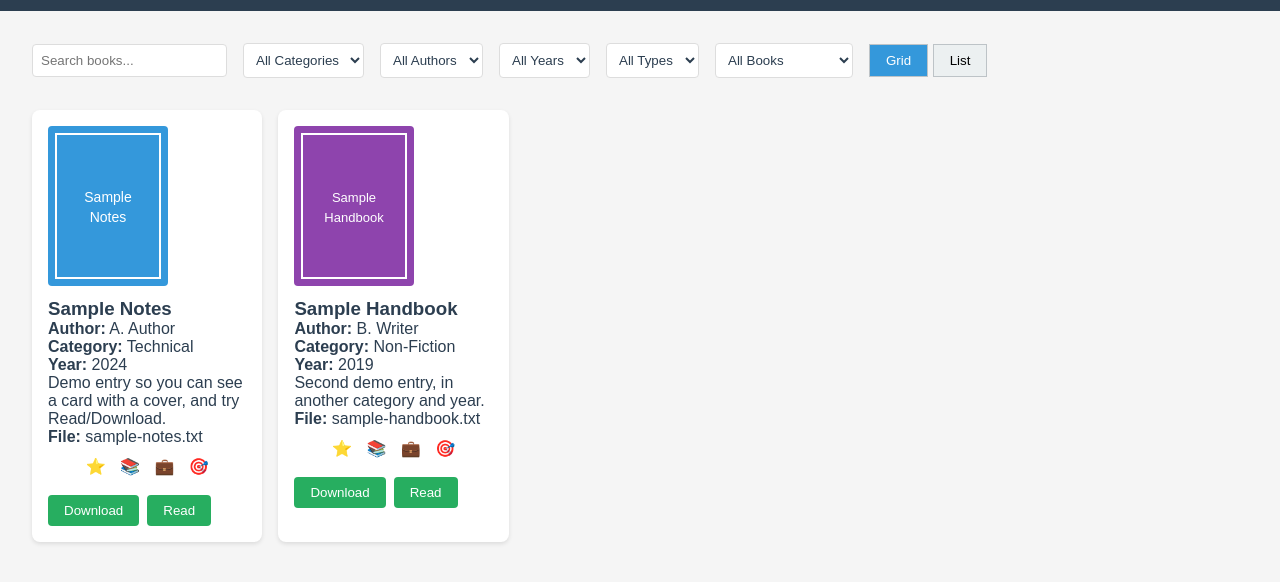
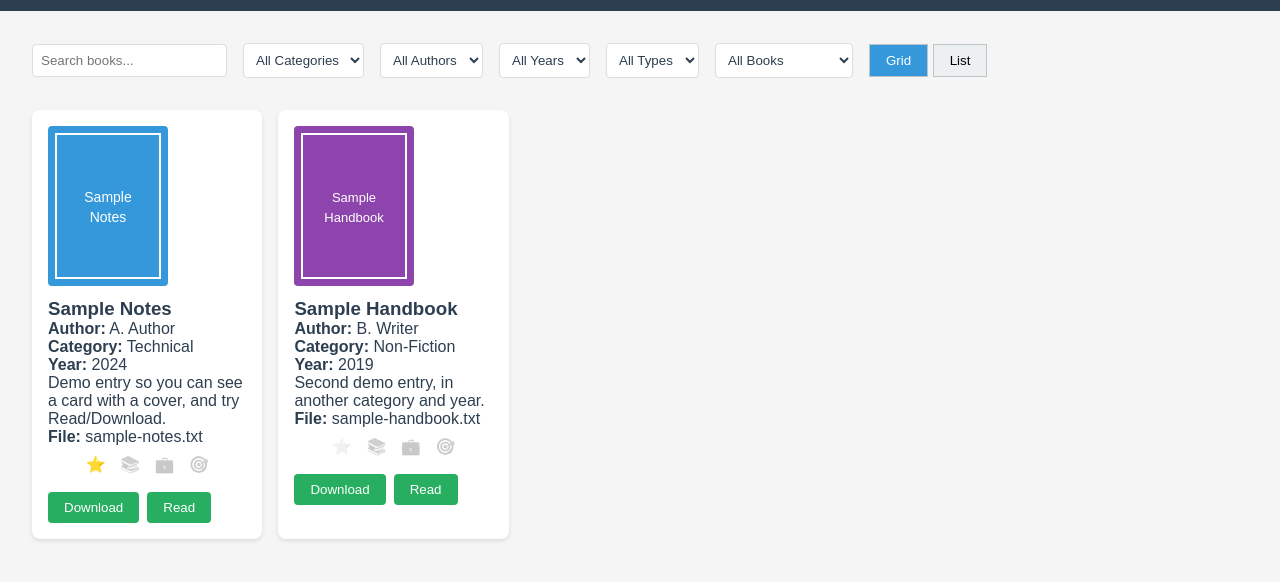
Before and after one commit to maxsdtgv/ebook-library, a plain HTML site: page index.html in a window 1280 px wide. Shown: the part 90-672 px from the top of the page. Drawn offline with Linux system fonts and the light colour scheme.

Commit message:
Make the tag buttons visibly react to clicks
The buttons did work — a click toggled the tag in the catalogue — but nothing
changed on screen, so they felt dead. The stylesheet expressed the on/off state
through `color`, and the icons are emoji: a font draws an emoji in its own
colours and ignores `color` entirely.

Off state is now opacity 0.3 plus grayscale, which does affect emoji; a tagged
button is fully opaque and coloured. Hovering lifts it part way and a press
scales it slightly, so the control also feels clickable.

Verified in headless Chrome: an untagged button computes to opacity 0.3 with
grayscale(1), the one tagged in the catalogue to opacity 1 with no filter, and a
real click on the untagged button flips it to opacity 1 / none.

```diff
--- a/ebook_app/styles.css
+++ b/ebook_app/styles.css
@@ -691,3 +691,39 @@ nav button:hover {
     font-size: 13px;
     color: var(--secondary-text);
 }
+
+/* ---- Classification tag buttons: on/off appearance ----------------------
+   The icons are emoji, and `color` has no effect on an emoji glyph — the font
+   draws it in its own colours. So the off state is expressed with opacity and
+   grayscale, which do work, instead of the colour rules above. */
+.classification-buttons-grid button,
+.classification-buttons button {
+    opacity: 0.3;
+    filter: grayscale(100%);
+    transition: opacity 0.2s, filter 0.2s, transform 0.1s;
+    line-height: 1;
+}
+
+.classification-buttons-grid button:hover,
+.classification-buttons button:hover {
+    opacity: 0.75;
+    filter: grayscale(40%);
+}
+
+.classification-buttons-grid button:active,
+.classification-buttons button:active {
+    transform: scale(0.9);
+}
+
+/* Tagged: full colour. */
+.classification-buttons-grid button.favorited,
+.classification-buttons-grid button.read-later-active,
+.classification-buttons-grid button.work-active,
+.classification-buttons-grid button.hobby-active,
+.classification-buttons button.favorited,
+.classification-buttons button.read-later-active,
+.classification-buttons button.work-active,
+.classification-buttons button.hobby-active {
+    opacity: 1;
+    filter: none;
+}
```
